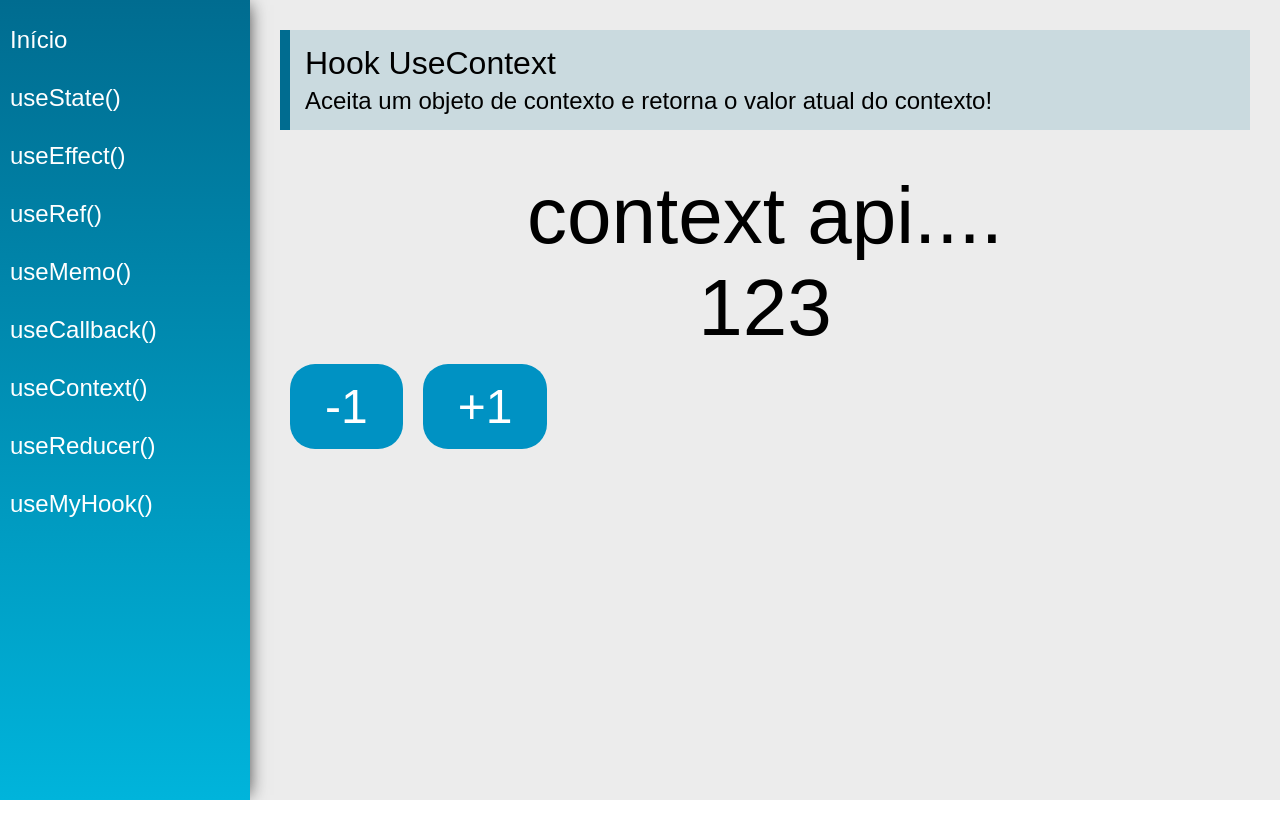
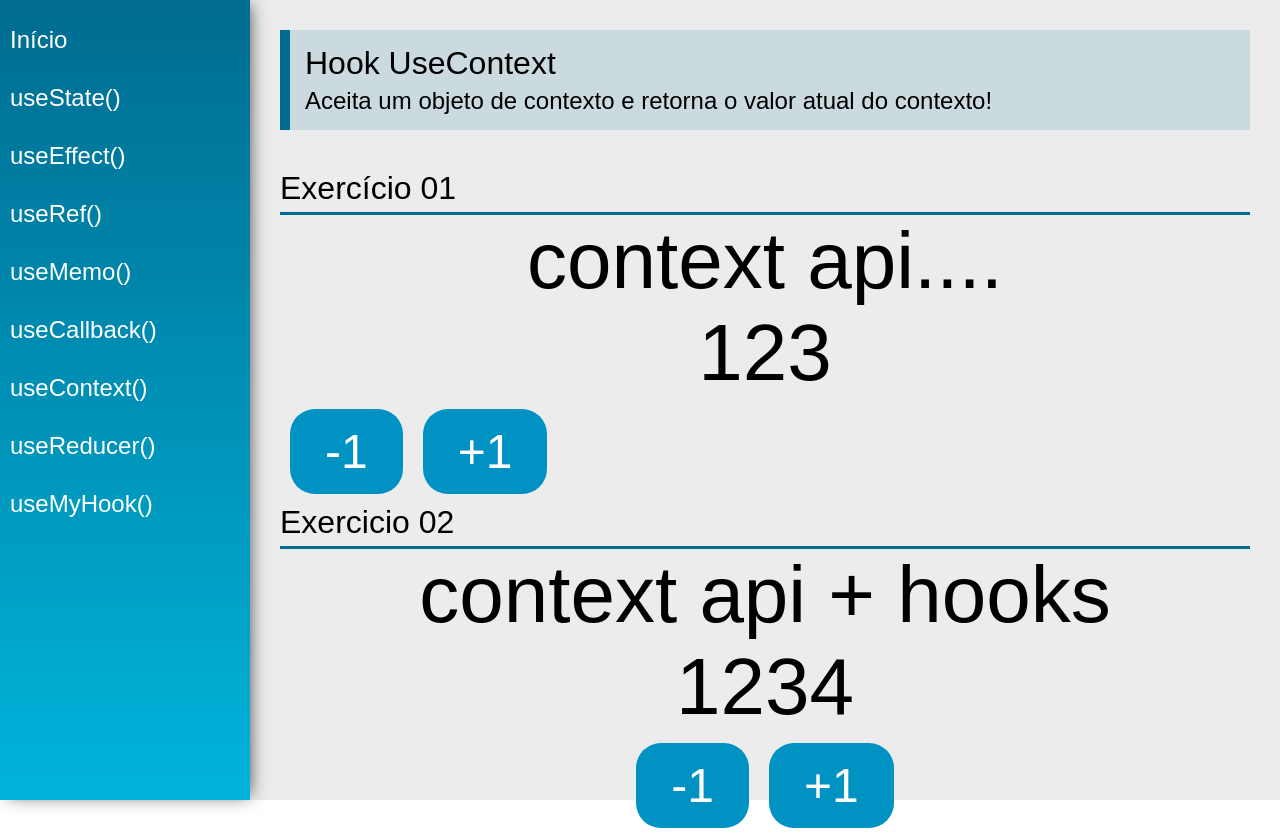
Before and after one commit to viniciosComerciante/React-Hooks, a React (Create React App) app: page /useContext in a window 1280 px wide. Before the commit the page ends 800 px from the top, so only its background shows below. Built offline with nearby package versions, Linux system fonts and the light colour scheme.

Commit message:
terminado os estudos sobre useContext e context api

```diff
--- a/src/data/Store.jsx
+++ b/src/data/Store.jsx
@@ -0,0 +1,32 @@
+import React, {useState} from 'react';
+
+const initialState = {
+    number: 1234,
+    text: "context api + hooks"
+}
+
+export const AppContext = React.createContext(initialState);
+
+
+const Store = props => {
+
+    const [state,setState] = useState(initialState)
+
+    function updateState(key, value){
+        setState({
+            ...state,
+            [key]: value
+        })
+    }
+
+    return(
+        <AppContext.Provider value={{
+            number: state.number,
+            text: state.text,
+            setNumber: n=> updateState('number', n),
+            setText: text=> updateState('text', text),
+        }}>{props.children}</AppContext.Provider>
+    )
+}
+
+export default Store;
--- a/src/views/App.jsx
+++ b/src/views/App.jsx
@@ -1,17 +1,18 @@
 import "./App.css";
-import React, {useState} from "react";
+import React, { useState } from "react";
 import { BrowserRouter as Router } from "react-router-dom";
 
 import Menu from "../components/layout/Menu";
 import Content from "../components/layout/Content";
-import DataContext, {data} from '../data/DataContext';
+import DataContext, { data } from "../data/DataContext";
+import Store from "../data/Store";
 
 const App = (props) => {
-
   const [state, setState] = useState(data);
 
   return (
-    <DataContext.Provider value={{state, setState}}>
+    <Store>
+      <DataContext.Provider value={{ state, setState }}>
         <div className="App">
           <Router>
             <Menu />
@@ -19,6 +20,7 @@ const App = (props) => {
           </Router>
         </div>
       </DataContext.Provider>
+    </Store>
   );
 };
 
--- a/src/views/examples/UseContext.jsx
+++ b/src/views/examples/UseContext.jsx
@@ -1,6 +1,8 @@
 import React, {useContext} from 'react'
 import PageTitle from '../../components/layout/PageTitle'
 import DataContext from '../../data/DataContext';
+import SectionTitle from '../../components/layout/SectionTitle'
+import {AppContext} from '../../data/Store';
 
 const UseContext = (props) => {
 
@@ -13,6 +15,10 @@ const UseContext = (props) => {
         })
     }
 
+    const {number, text, setNumber} = useContext(AppContext);
+
+
+
     return (
         <div className="UseContext">
             <PageTitle
@@ -20,6 +26,7 @@ const UseContext = (props) => {
                 subtitle="Aceita um objeto de contexto e retorna o valor atual do contexto!"
             />
 
+            <SectionTitle title="Exercício 01"></SectionTitle>
             <div className="center">
                 <span className="text">{state.text}</span>
                 <span className="text">{state.number}</span>
@@ -38,6 +45,29 @@ const UseContext = (props) => {
                     +1
                 </button>
             </div>
+
+            <SectionTitle title="Exercicio 02"></SectionTitle>
+            <div className="center">
+                <span className="text">{text}</span>
+                <span className="text">{number}</span>
+                <div>
+                    <button className="btn" onClick={e=>{
+                        setNumber(number-1);
+                    }}>
+                        -1
+                    </button>
+                    <button className="btn" onClick={e=>{
+                        setNumber(number+1)
+                    }}>
+                        +1
+                    </button>
+                </div>
+            </div>
+
+
+
+
+
         </div>
     )
 }
--- a/src/views/examples/UseMemo.jsx
+++ b/src/views/examples/UseMemo.jsx
@@ -1,4 +1,4 @@
-import React, {useState, useEffect, useMemo} from 'react'
+import React, {useState, useMemo} from 'react'
 import PageTitle from '../../components/layout/PageTitle'
 
 function sum(a, b){
```
Lines whose indentation alone changed are shown as unchanged.
